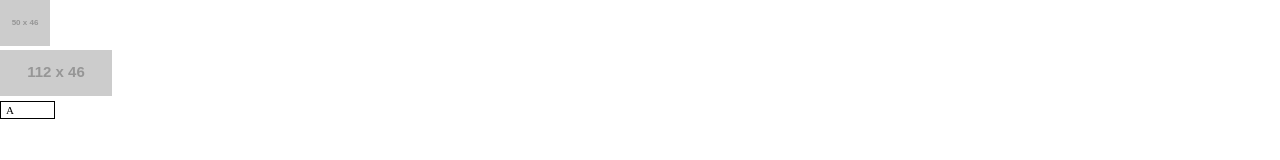
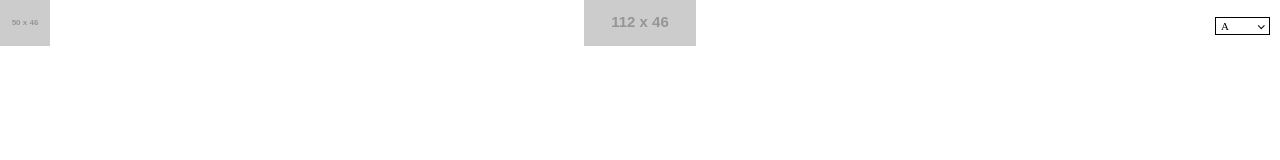
Before and after one commit to yamamotorisako/travel-site, a plain HTML site: page index.html in a window 1280 px wide. Drawn offline with Linux system fonts and the light colour scheme; some packages are replaced by stand-ins of ours; placeholder pictures from the web are drawn by us.

Commit message:
header内の模写完了

```diff
--- a/index.html
+++ b/index.html
@@ -22,7 +22,7 @@
             </a>
         </div>
         <div class="selectDrop">
-            <select name="area">
+            <select class="area" name="area">
                 <option value="A">A</option>
                 <option value="B">B</option>
                 <option value="C">C</option>
--- a/style.css
+++ b/style.css
@@ -1,7 +1,11 @@
-.main{
+header{
     display: flex;
     justify-content: space-between;
     align-items: center;
+}
+
+.menu{
+    margin-right: 15px;
 }
 
 select{
@@ -10,5 +14,20 @@ select{
     margin-right: 10px;
     padding: 2px 15px 2px 5px;
     font-size: 11px;
+    box-sizing: border-box;
+}
+
+.selectDrop{
     position: relative;
 }
+
+.selectDrop::after{
+    position: absolute;
+    display: block;
+    content: '';
+    width: 5px; height: 5px;
+    top: 50%; right: 18px;
+    border-bottom: 1px solid #000;
+    border-right: 1px solid #000;
+    transform: rotate(45deg) translateY(-50%);
+}
```
